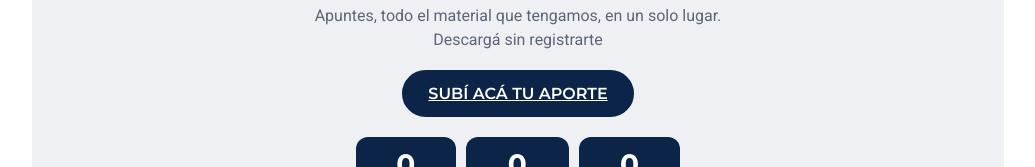
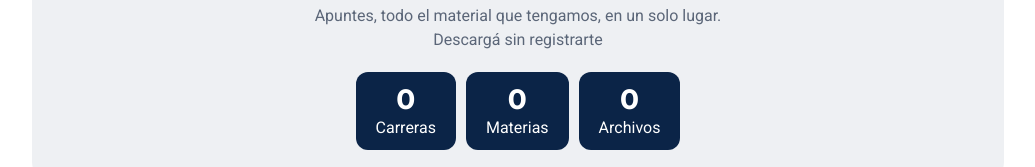
Before and after one commit to mmarcenievas/LA-RED, a Next.js app: page / in a window 1280 px wide. Shown: the part 163-330 px from the top of the page, without its empty margins (122-1157 px from the left). Built offline with nearby package versions, Linux system fonts and the light colour scheme; no server answers; the database is empty.

Commit message:
Remove upload link from hero section
Removed the upload link from the hero section.

```diff
--- a/app/page.js
+++ b/app/page.js
@@ -22,7 +22,6 @@ export default function Inicio() {
       <section className="hero">
         <h1>El verdadero sueño colectivo</h1>
 <p>Apuntes, todo el material que tengamos, en un solo lugar.<br />Descargá sin registrarte</p>
-        <Link href="/subir" className="pill">SUBÍ ACÁ TU APORTE</Link>
         <div className="stats">
           <div className="stat"><b>{stats.c}</b>Carreras</div>
           <div className="stat"><b>{stats.m}</b>Materias</div>
```
